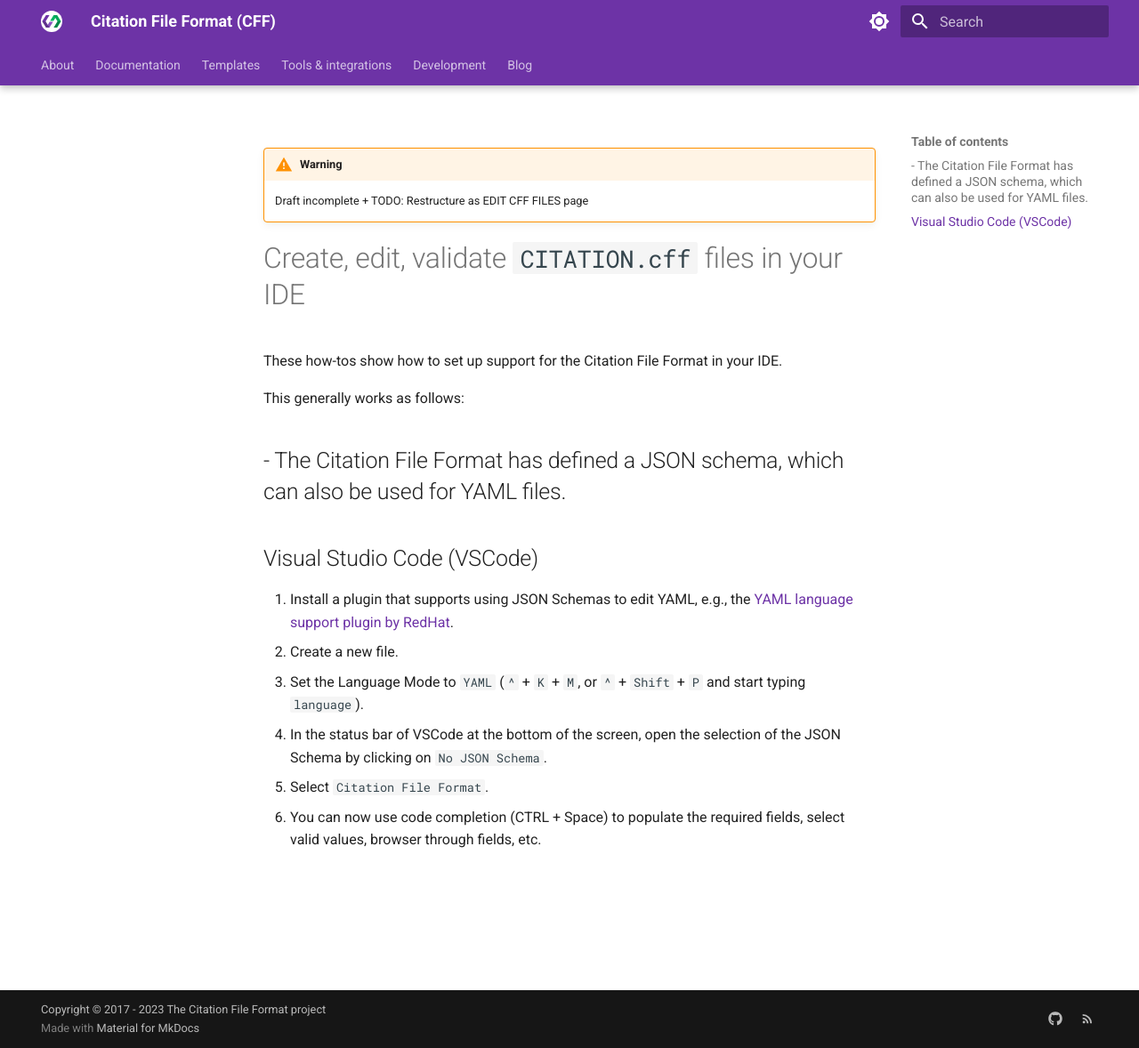
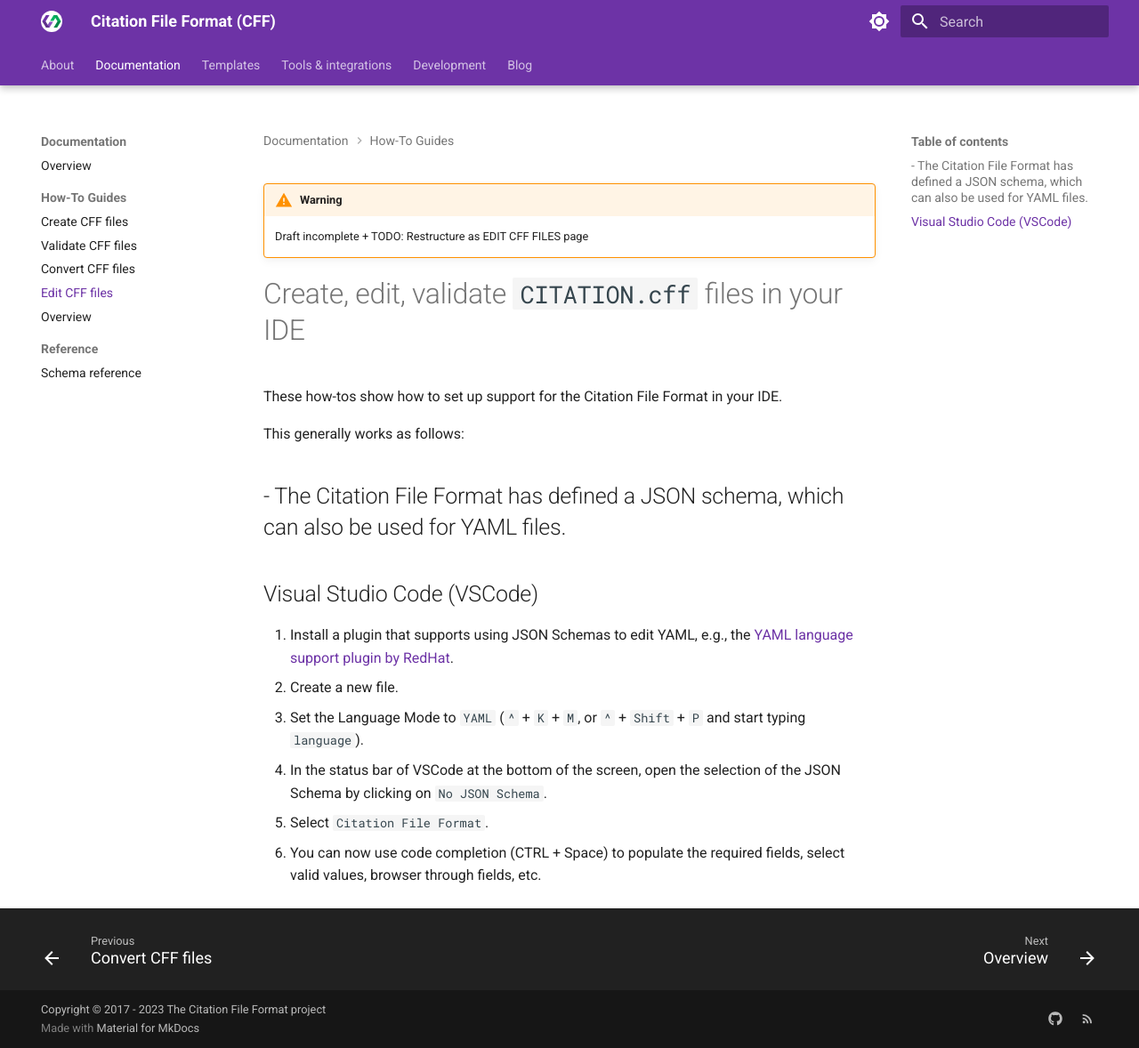
Before and after one commit to sdruskat/cffio, an MkDocs documentation site: the page built from docs/documentation/how-to/edit-cff-files.md, in a window 1280 px wide and 1178 px high. Shown: the whole window at 89% size. Built offline with MkDocs 1.6.1 and Material for MkDocs 9.7.7, drawn with Linux system fonts in a browser that asks for light colours.

Commit message:
Restructure documentation nav

```diff
--- a/mkdocs.yml
+++ b/mkdocs.yml
@@ -13,12 +13,14 @@
     - How to cite: about/how-to-cite.md
   - Documentation:
     - Overview: documentation/index.md
-    - How-Tos:
+    - How-To Guides:
+      - Create CFF files: documentation/how-to/create-cff-files.md
+      - Validate CFF files: documentation/how-to/validate-cff-files.md
+      - Convert CFF files: documentation/how-to/convert-cff-files.md
+      - Edit CFF files: documentation/how-to/edit-cff-files.md
       - Overview: documentation/how-to/index.md
-      - Create a CFF file: documentation/how-to/create-a-cff-file.md
-      - Validate a CFF file: documentation/how-to/validate-a-cff-file.md
-      - Work on CFF in your IDE: documentation/how-to/use-ide.md
-    - FAQ: documentation/faq.md
+    - Reference:
+      - Schema reference: documentation/reference/index.md
   - Templates: templates.md
   # - Create a CFF file: create.md
   # - Validate your CFF file: validate.md
```
